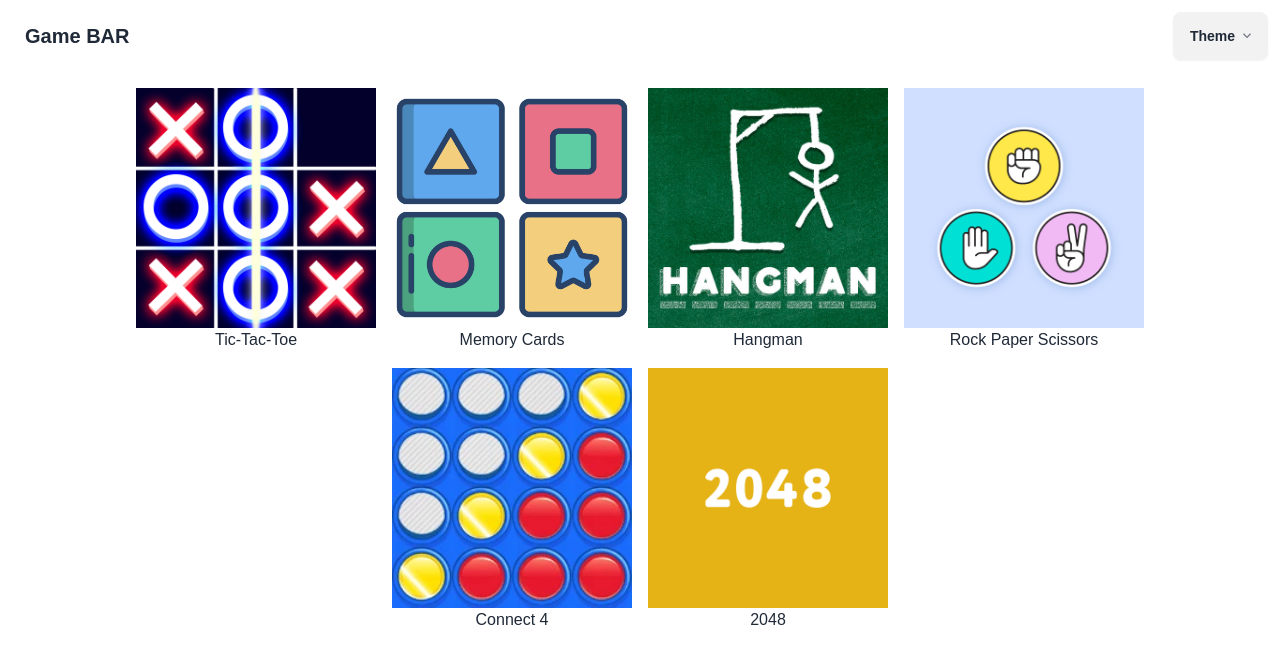
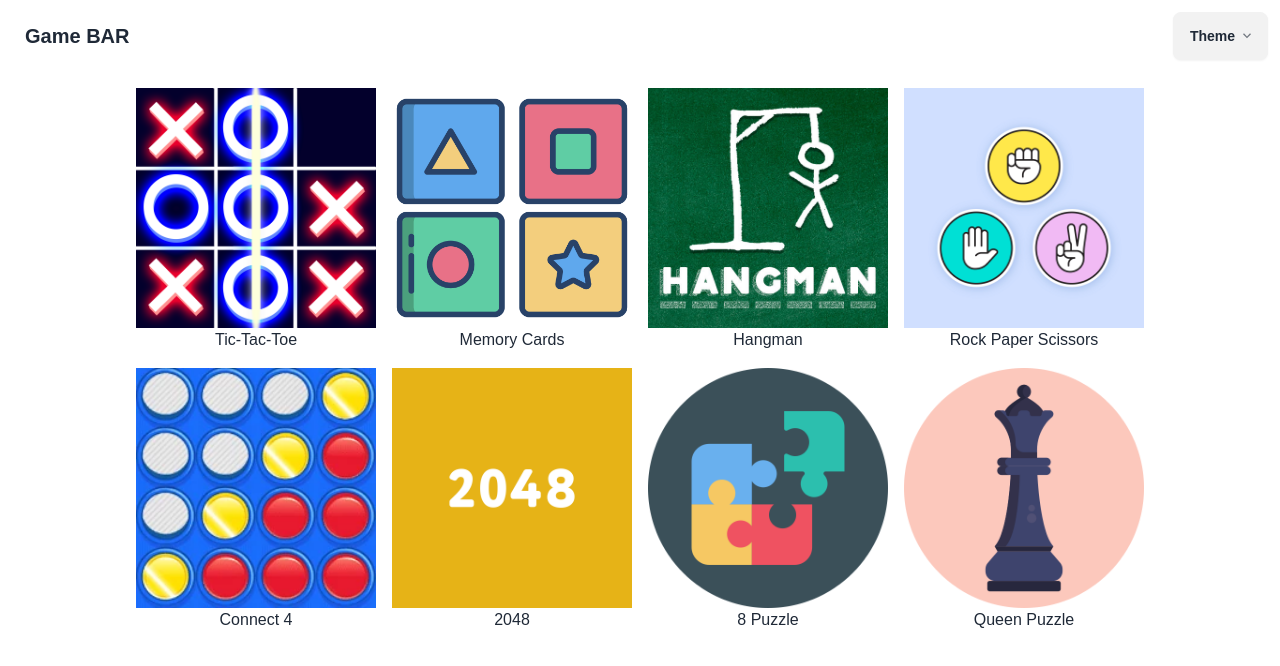
Before and after one commit to Aditya146699/gamebar, a Next.js app: page / in a window 1280 px wide. Shown: the top 666 px of the page. Built offline with nearby package versions, Linux system fonts and the light colour scheme.

Commit message:
Update page.tsx

```diff
--- a/app/page.tsx
+++ b/app/page.tsx
@@ -44,6 +44,20 @@ Connect 4
 </div>
 </Link>
 
+<Link href="/game7">
+<div className="flex flex-col items-center p-2">
+<img src="game7.png" alt="" className="w-60 h-60"/>
+8 Puzzle
+</div>
+</Link>
+
+<Link href="/game8">
+<div className="flex flex-col items-center p-2">
+<img src="game8.png" alt="" className="w-60 h-60"/>
+Queen Puzzle
+</div>
+</Link>
+
    </div>
   );
 }
```
